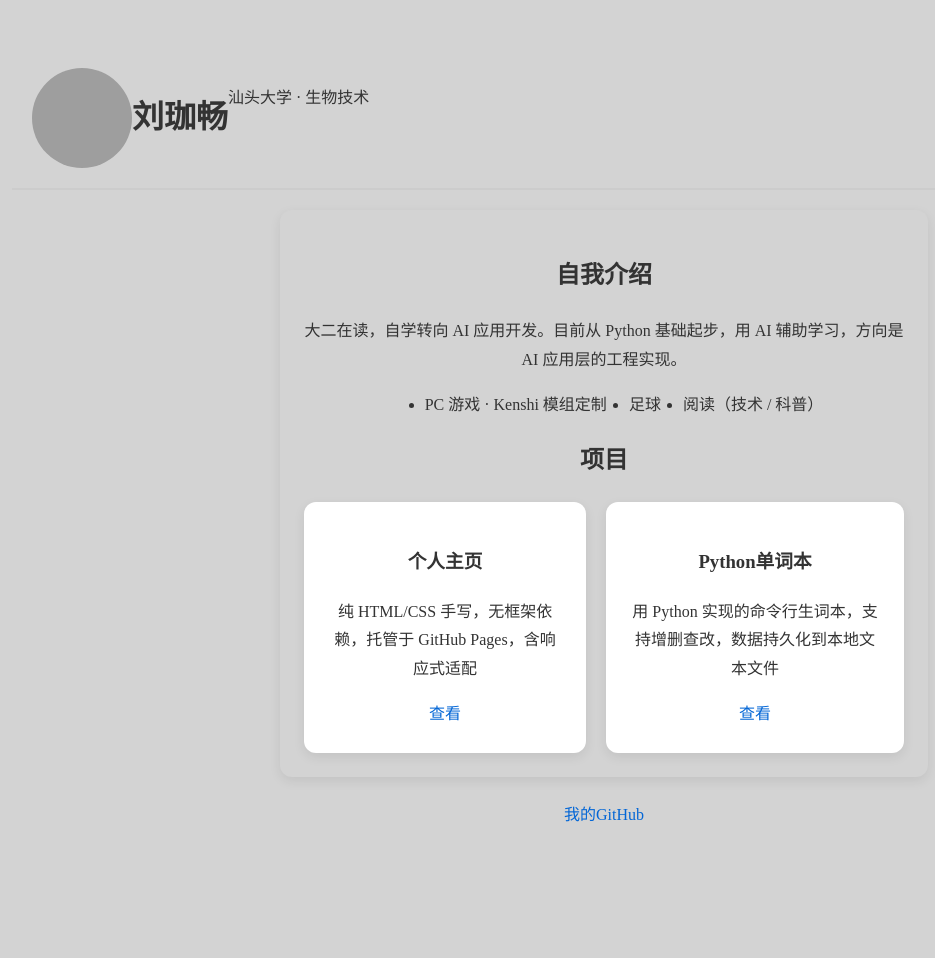
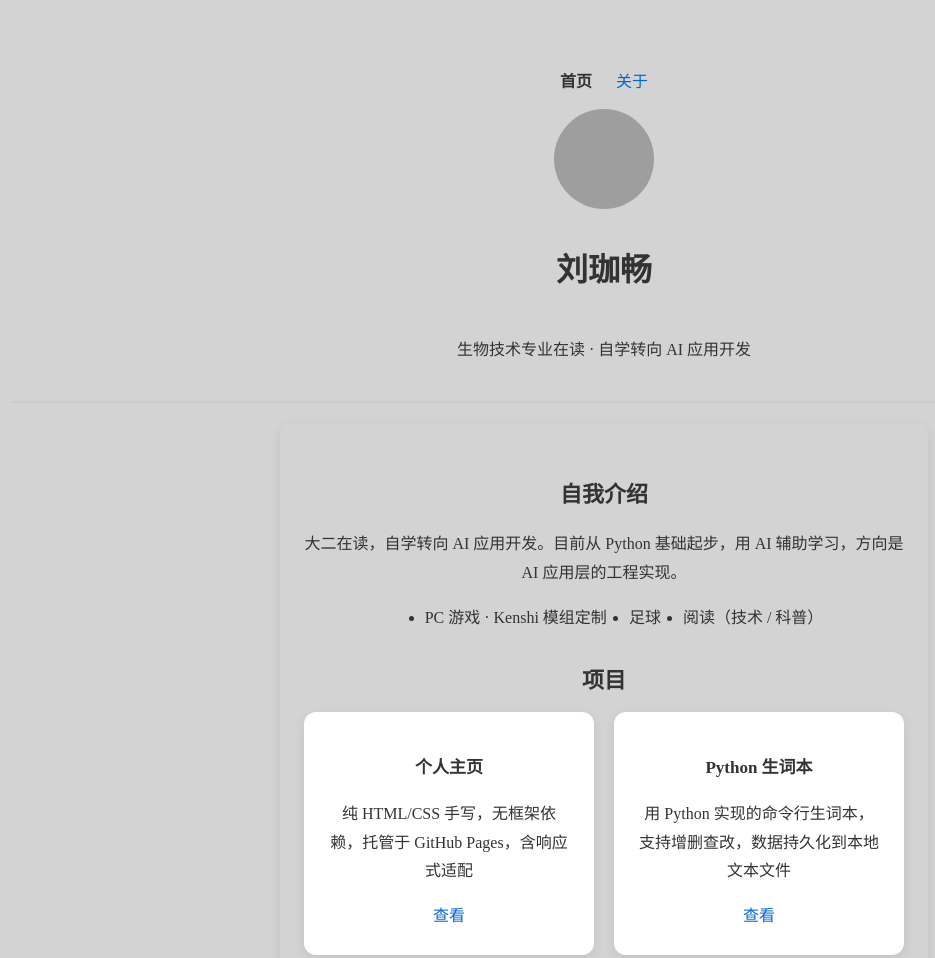
Before and after one commit to wsljc/wsljc.github.io, a plain HTML site: page index.html in a window 1280 px wide. Shown: the top 958 px of the page, without its empty margins (36-971 px from the left). Before the commit the page ends 878 px from the top, so only its background shows below. Drawn offline with Linux system fonts and the light colour scheme; grey boxes are pictures that could not be loaded.

Commit message:
Add files via upload

```diff
--- a/index.html
+++ b/index.html
@@ -1,16 +1,21 @@
 <!DOCTYPE html>
 <html lang="zh-CN">
 <head>
+    <meta name="description" content="刘珈畅的个人主页 - AI 应用开发学习者" >
+    <link rel="icon" href="https://github.com/wsljc.png">
     <meta charset="UTF-8">
     <title>刘珈畅</title>
     <link rel="stylesheet" href="style.css">
-
 </head>
 <body>
 <header>
+    <nav>
+        <a href="index.html" class="active">首页</a>
+        <a href="about.html">关于</a>
+    </nav>
     <img src="https://github.com/wsljc.png" alt="头像" class="avatar">
     <h1>刘珈畅</h1>
-    <p>汕头大学 · 生物技术</p>
+    <p>生物技术专业在读 · 自学转向 AI 应用开发</p>
 </header>
 <main>
     <section>
@@ -32,9 +37,14 @@
                 <a href="https://wsljc.github.io">查看</a>
             </div>
             <div class="project-card">
-                <h3>Python单词本</h3>
+                <h3>Python 生词本</h3>
                 <p>用 Python 实现的命令行生词本，支持增删查改，数据持久化到本地文本文件</p>
                 <a href="https://wsljc.github.io">查看</a>
+            </div>
+            <div class="project-card">
+                <h3>两页静态站</h3>
+                <p>从单页扩展为两页站点，手写导航与响应式布局，无框架依赖</p>
+                <a href="https://github.com/wsljc/python-learning">查看源码</a>
             </div>
         </div>
     </section>
--- a/style.css
+++ b/style.css
@@ -23,6 +23,9 @@ header {
     display: flex;
     padding: 20px;
     border-bottom: 2px solid #ccc;
+    flex-direction: column;
+    align-items: center;
+    gap: 12px;
 }
 ul {
     display: flex;
@@ -71,20 +74,61 @@ a:hover {
     height: 100px;
     border-radius: 50%;
     object-fit: cover;
+    transition: transform 0.2s;
 }
 .project-card{
     background: var(--card-bg);
     border-radius: 12px;
     padding: 24px;
     box-shadow: 0 4px 12px rgba(0,0,0,0.08);
+    transition: transform 0.2s, box-shadow 0.2s;
+    animation: fadeIn 0.5s ease-out;
 }
 
 .project-list {
-    display: flex;
+    display: grid;
+    grid-template-columns: repeat(auto-fit, minmax(240px,1fr));
     gap: 20px;
-    justify-content: center;
 }
 
 section {
     display:block;
 }
+
+nav{
+    display: flex;
+    justify-content: center;
+    gap: 24px;
+
+}
+.project-card:hover{
+    transform: translateY(-4px);
+    box-shadow: 0 8px 24px rgba(0,0,0,0.12);
+}
+.avatar:hover {
+    transform: scale(1.05);
+}
+nav a.active {
+    color: var(--color-text);
+    font-weight: 600;
+}
+
+@keyframes fadeIn {
+    from{
+        opacity: 0;
+        transform: translateY(10px)
+    }
+    to {
+        opacity: 1;
+        transform: translateY(0);
+    }
+}
+h2 {
+    font-size: 22px;
+    margin: 28px 0 12px;
+}
+
+h3 {
+    font-size: 17px;
+    margin-bottom: 6px;
+}
```
Also changed, not shown: about.html (added, +32 -0 lines).
